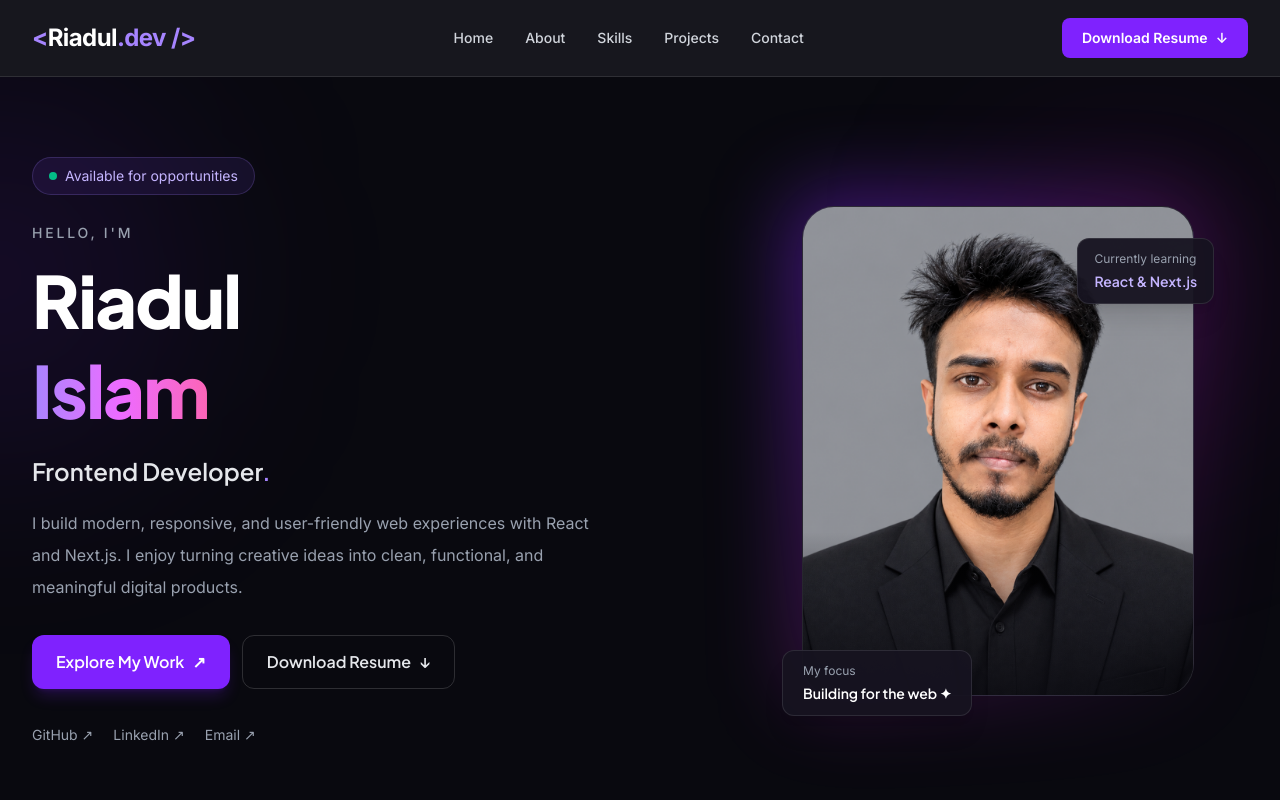
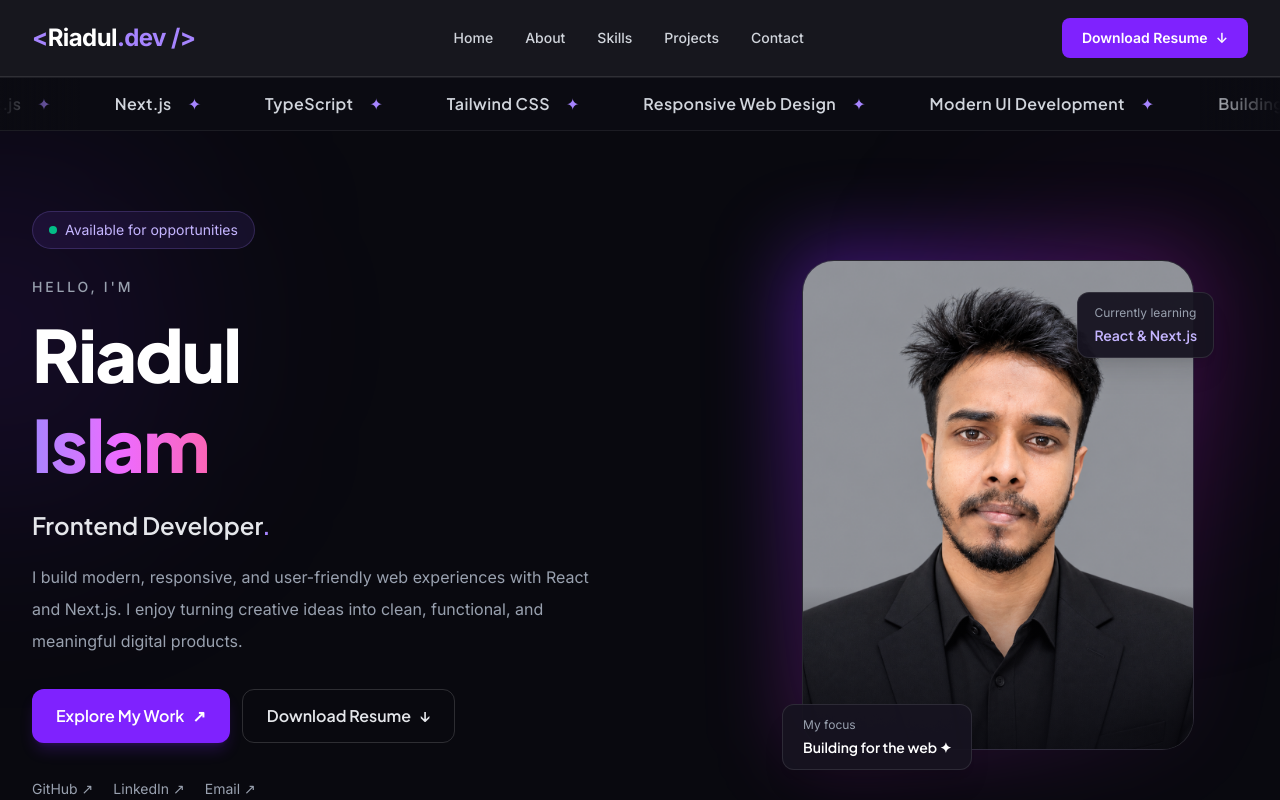
Before and after one commit to riaduldev/my-portfolio-website, a Next.js app: page / in a window 1280 px wide. Shown: the top 800 px of the page. Built offline with nearby package versions, Linux system fonts and the light colour scheme.

Commit message:
added marquee text fetures

```diff
--- a/src/app/globals.css
+++ b/src/app/globals.css
@@ -18,3 +18,18 @@ h5,
 h6 {
   font-family: var(--font-jakarta), sans-serif;
 }
+
+
+@keyframes marquee {
+  from {
+    transform: translateX(0);
+  }
+
+  to {
+    transform: translateX(-50%);
+  }
+}
+
+@theme {
+  --animate-marquee: marquee 35s linear infinite;
+}
--- a/src/app/layout.js
+++ b/src/app/layout.js
@@ -1,4 +1,5 @@
-import { Geist, Geist_Mono } from "next/font/google";
+
+import Marquee from "@/components/Marquee";
 import "./globals.css";
 import Navbar from "@/components/Navbar";
 import { Plus_Jakarta_Sans, Inter } from "next/font/google";
@@ -28,6 +29,7 @@ export default function RootLayout({ children }) {
     >
       <body className="min-h-full flex flex-col">
         <Navbar></Navbar>
+        <Marquee></Marquee>
         <main className="flex-1">{children}</main>
       </body>
     </html>
--- /dev/null
+++ b/src/components/Marquee.jsx
@@ -0,0 +1,53 @@
+
+const marqueeItems = [
+  "Frontend Developer",
+  "React.js",
+  "Next.js",
+  "TypeScript",
+  "Tailwind CSS",
+  "Responsive Web Design",
+  "Modern UI Development",
+  "Building Digital Experiences",
+];
+
+const Marquee = () => {
+  return (
+    <section className="relative w-full overflow-hidden border-y border-white/[0.07] bg-[#0B0B12] py-3 sm:py-3.5">
+      {/* Left fade */}
+      <div className="pointer-events-none absolute inset-y-0 left-0 z-10 w-10 bg-gradient-to-r from-[#0B0B12] to-transparent sm:w-20" />
+
+      {/* Moving content */}
+      <div
+        className="flex w-max animate-marquee motion-reduce:animate-none hover:[animation-play-state:paused]"
+        aria-hidden="true"
+      >
+        {[0, 1].map((group) => (
+          <div
+            key={group}
+            className="flex shrink-0 items-center"
+          >
+            {marqueeItems.map((item, index) => (
+              <div
+                key={`${group}-${index}`}
+                className="mx-4 flex shrink-0 items-center gap-3 sm:mx-6 sm:gap-4 md:mx-8"
+              >
+                <span className="whitespace-nowrap font-heading text-xs font-semibold tracking-wide text-gray-300 sm:text-sm md:text-base">
+                  {item}
+                </span>
+
+                <span className="text-sm text-violet-400 sm:text-base">
+                  ✦
+                </span>
+              </div>
+            ))}
+          </div>
+        ))}
+      </div>
+
+      {/* Right fade */}
+      <div className="pointer-events-none absolute inset-y-0 right-0 z-10 w-10 bg-gradient-to-l from-[#0B0B12] to-transparent sm:w-20" />
+    </section>
+  );
+};
+
+export default Marquee;
```
